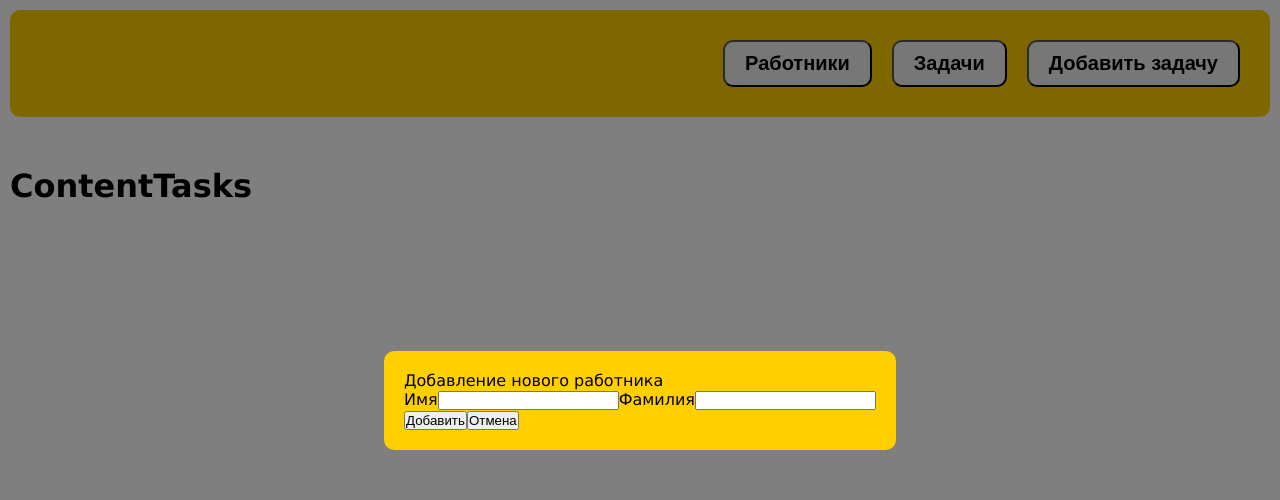
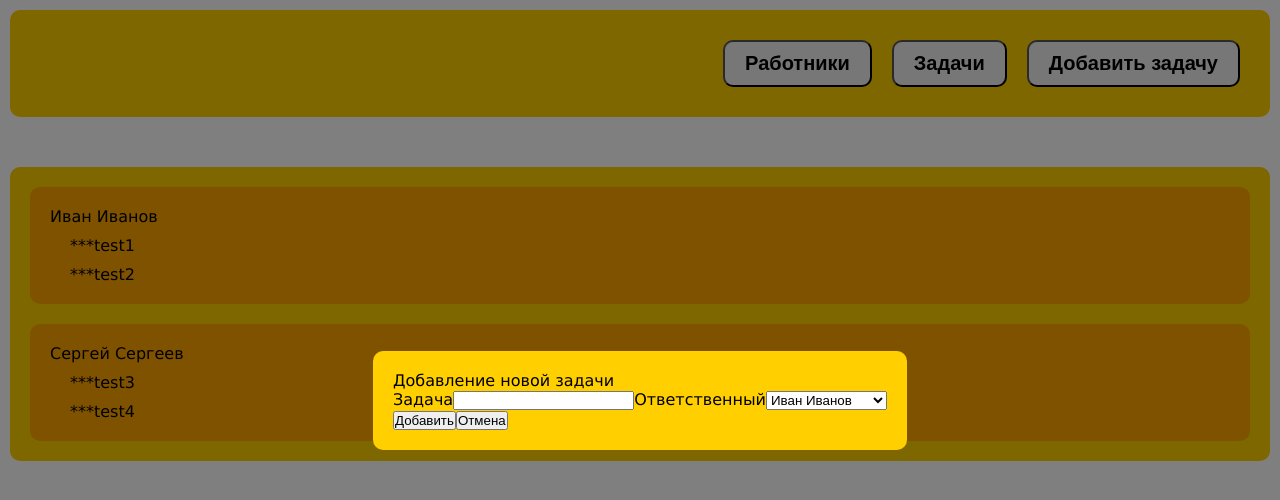
Before and after one commit to riytxu/react-list, a React (Create React App) app: page /tasks in a window 1280 px wide. Both pictures are taken after a click on the button "Добавить задачу". Shown: the top 500 px of the page. Built offline with nearby package versions, Linux system fonts and the light colour scheme.

Commit message:
add the ability to add task

```diff
--- a/src/components/ContentTasks/ContentTasks.jsx
+++ b/src/components/ContentTasks/ContentTasks.jsx
@@ -1,3 +1,48 @@
+import { useSelector } from "react-redux";
+
+import styles from "./ContentTasks.module.css";
+
+const ContentTasksItem = ({ id, name, surname, tasks }) => {
+  return (
+    <div className={styles.item}>
+      <div className="fullName">
+        {name} {surname}
+      </div>
+      <div className={styles.tasksWrapper}>
+        {tasks.map((item, index) => {
+          return <TaskItem key={index} task={item} />;
+        })}
+      </div>
+    </div>
+  );
+};
+
+const TaskItem = ({ task }) => {
+  return <div className={styles.taskItem}>{task}</div>;
+};
+
 export const ContentTasks = () => {
-  return <h1>ContentTasks</h1>;
+  const worker = useSelector((state) => state.worker.worker);
+  if (!worker.length) {
+    return (
+      <div className={styles.content}>
+        <h3>Добавьте работника</h3>
+      </div>
+    );
+  }
+  return (
+    <div className={styles.content}>
+      {worker.map((item) => {
+        return (
+          <ContentTasksItem
+            key={item.id}
+            id={item.id}
+            name={item.name}
+            surname={item.surname}
+            tasks={item.tasks}
+          />
+        );
+      })}
+    </div>
+  );
 };
--- a/src/components/ContentTasks/ContentTasks.module.css
+++ b/src/components/ContentTasks/ContentTasks.module.css
@@ -0,0 +1,27 @@
+.content {
+  display: flex;
+  flex-direction: column;
+  gap: 20px;
+  width: 100%;
+  background-color: var(--main-color);
+  border-radius: var(--main-radius);
+  padding: 20px;
+}
+.item {
+  display: flex;
+  flex-direction: column;
+  gap: 10px;
+  justify-content: space-between;
+  border-radius: var(--main-radius);
+  background-color: var(--extra-b-color);
+  padding: 20px;
+}
+.tasksWrapper {
+  display: flex;
+  flex-direction: column;
+  gap: 10px;
+  margin-left: 20px;
+}
+.taskItem::before {
+  content: "***";
+}
--- a/src/components/Header/Header.jsx
+++ b/src/components/Header/Header.jsx
@@ -37,7 +37,7 @@ export const Header = () => {
           element={
             <button
               className={styles.button}
-              onClick={() => dispatch(showModal(["addWorker"]))}
+              onClick={() => dispatch(showModal(["addTask"]))}
             >
               Добавить задачу
             </button>
--- a/src/components/Modal/Modal.jsx
+++ b/src/components/Modal/Modal.jsx
@@ -5,6 +5,7 @@ import { hideModal } from "../../reducers/modalSlice";
 import { ModalAddWorker } from "./ModalAddWorker";
 import { ModalRemoveWorker } from "./ModalRemoveWorker";
 import { ModalEditWorker } from "./ModalEditWorker";
+import { ModalAddTask } from "./ModalAddTask";
 
 import styles from "./Modal.module.css";
 
@@ -19,6 +20,8 @@ export const Modal = () => {
       return <ModalRemoveWorker data={childrenModal[1]} />;
     } else if (childrenModal[0] === "editWorker") {
       return <ModalEditWorker data={childrenModal[1]} />;
+    } else if (childrenModal[0] === "addTask") {
+      return <ModalAddTask />;
     } else {
       return null;
     }
--- /dev/null
+++ b/src/components/Modal/ModalAddTask.jsx
@@ -0,0 +1,56 @@
+import { useSelector, useDispatch } from "react-redux";
+import { useState } from "react";
+
+import { addTask } from "../../reducers/workerSlice";
+import { hideModal } from "../../reducers/modalSlice";
+
+export const ModalAddTask = () => {
+  const dispatch = useDispatch();
+  const worker = useSelector((state) => state.worker.worker);
+  const [task, setTask] = useState("");
+  const [selectWorker, setSelectWorker] = useState(worker[0].id);
+  const handlerClick = () => {
+    dispatch(
+      addTask({
+        task: task,
+        id: selectWorker,
+      })
+    );
+    dispatch(hideModal());
+  };
+  return (
+    <>
+      <div className="modal__head">Добавление новой задачи</div>
+      <div className="modal__body">
+        <label>
+          Задача
+          <input
+            type="text"
+            value={task}
+            onChange={(e) => setTask(e.target.value)}
+          />
+        </label>
+        <label>
+          Ответственный
+          <select
+            value={selectWorker}
+            onChange={(e) => setSelectWorker(e.target.value)}
+          >
+            {worker.map((item) => {
+              const { id, name, surname } = item;
+              return (
+                <option key={id} value={id}>
+                  {name} {surname}
+                </option>
+              );
+            })}
+          </select>
+        </label>
+      </div>
+      <div className="modal__footer">
+        <button onClick={handlerClick}>Добавить</button>
+        <button onClick={() => dispatch(hideModal())}>Отмена</button>
+      </div>
+    </>
+  );
+};
--- a/src/components/Modal/ModalAddWorker.jsx
+++ b/src/components/Modal/ModalAddWorker.jsx
@@ -14,6 +14,7 @@ export const ModalAddWorker = () => {
       id: Date.now() + Math.random(),
       name: name,
       surname: surname,
+      tasks: [],
     };
     dispatch(addWorker(fullname));
     dispatch(hideModal());
--- a/src/reducers/workerSlice.js
+++ b/src/reducers/workerSlice.js
@@ -32,7 +32,13 @@ export const workerSlice = createSlice({
         worker: [
           ...state.worker.map((item) => {
             if (item.id === actions.payload.id) {
-              return actions.payload;
+              const result = {
+                id: actions.payload.id,
+                name: actions.payload.name,
+                surname: actions.payload.surname,
+                tasks: item.tasks,
+              };
+              return result;
             } else {
               return item;
             }
@@ -40,8 +46,28 @@ export const workerSlice = createSlice({
         ],
       };
     },
+    addTask: (state, actions) => {
+      const { task, id } = actions.payload;
+      return {
+        ...state,
+        worker: [
+          ...state.worker.map((item) => {
+            if (item.id == id) {
+              //TODO проблема со строгим равенством
+              const result = {
+                ...item,
+                tasks: [...item.tasks, task],
+              };
+              return result;
+            }
+            return item;
+          }),
+        ],
+      };
+    },
   },
 });
 
-export const { addWorker, deleteWorker, editWorker } = workerSlice.actions;
+export const { addWorker, deleteWorker, editWorker, addTask } =
+  workerSlice.actions;
 export default workerSlice.reducer;
--- a/src/workers.js
+++ b/src/workers.js
@@ -3,11 +3,13 @@ const workersData = [
     id: 1,
     name: "Иван",
     surname: "Иванов",
+    tasks: ["test1", "test2"],
   },
   {
     id: 2,
     name: "Сергей",
     surname: "Сергеев",
+    tasks: ["test3", "test4"],
   },
 ];
 
```
